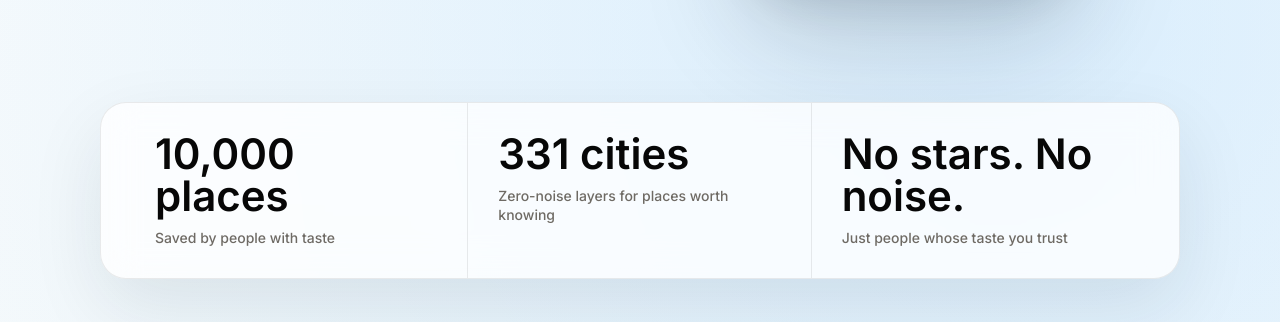
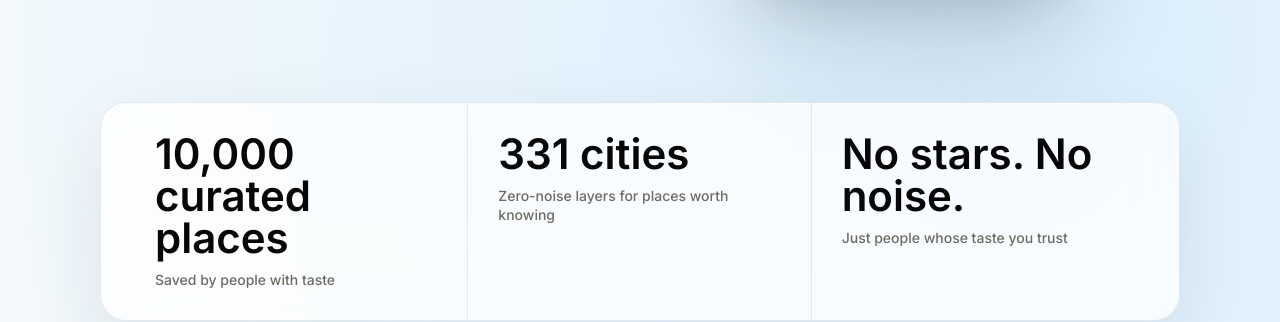
Before and after one commit to IfYouKknowYouKnow/website, a React (Vite) app: page / in a window 1280 px wide. Shown: the part 860-1182 px from the top of the page. Built offline with nearby package versions, Linux system fonts and the light colour scheme; no server answers; the database is empty.

Commit message:
curated places

```diff
--- a/src/pages/Landing.jsx
+++ b/src/pages/Landing.jsx
@@ -126,7 +126,7 @@ function StatStrip({ stats }) {
     <section className={styles.statsStrip} aria-label="YouKnow community stats">
       <div className={`container ${styles.statsInner}`}>
         <div className={styles.statItem}>
-          <strong>{formatCount(curatedPlaces)} places</strong>
+          <strong>{formatCount(curatedPlaces)} curated places</strong>
           <span>Saved by people with taste</span>
         </div>
         <div className={styles.statItem}>
```
